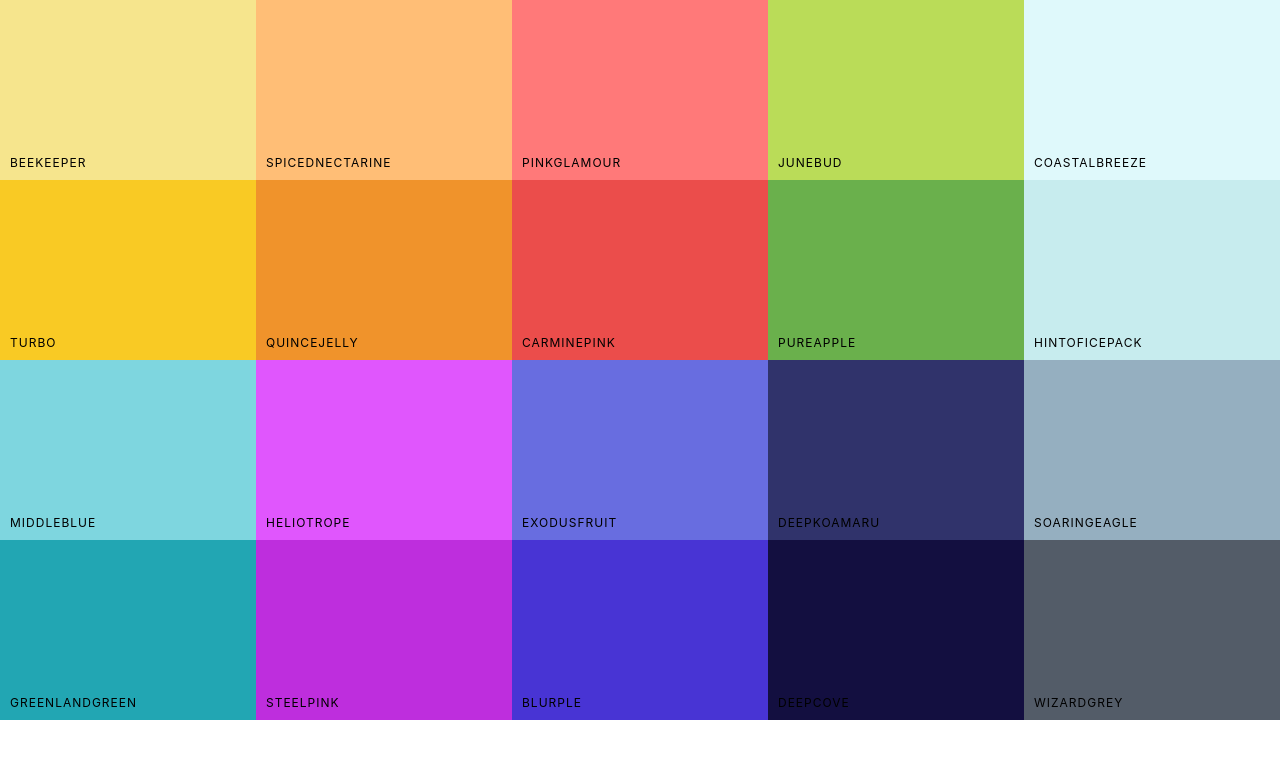
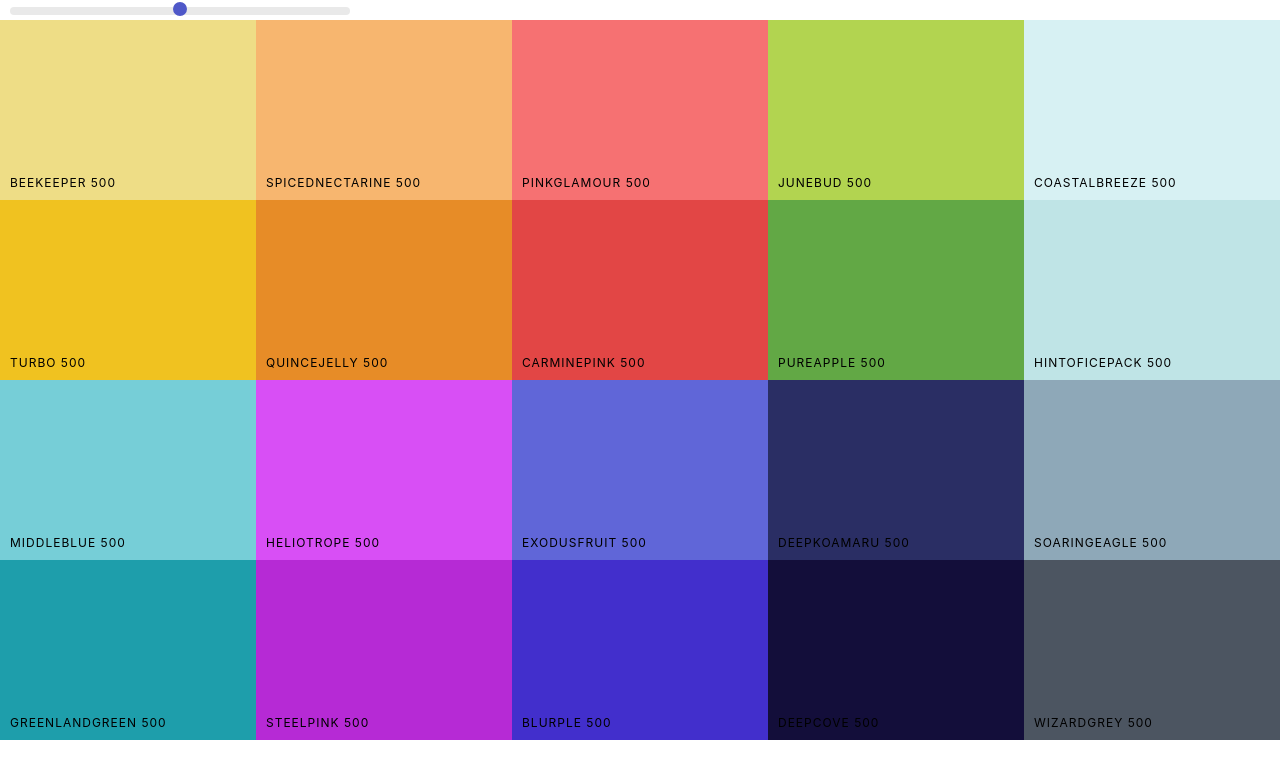
Before and after one commit to MedAli5543/colorLab, a React (Create React App) app: page / in a window 1280 px wide. Shown: the top 778 px of the page. Built offline with nearby package versions, Linux system fonts and the light colour scheme.

Commit message:
add and style Slider

```diff
--- a/package.json
+++ b/package.json
@@ -3,6 +3,8 @@
   "version": "0.1.0",
   "private": true,
   "dependencies": {
+    "chroma-js": "^2.0.3",
+    "rc-slider": "^8.6.13",
     "react": "^16.8.6",
     "react-copy-to-clipboard": "^5.0.1",
     "react-dom": "^16.8.6",
--- a/src/App.js
+++ b/src/App.js
@@ -2,12 +2,13 @@ import React from 'react';
 import "./styles/App.css";
 import Palette from './components/Palette';
 import seedColors from './seedColors';
+import { generatePalette } from './colorHelpers';
 
 class App extends React.Component {
   render() {
     return (
       <div>
-        <Palette {...seedColors[4]} />
+        <Palette palette={generatePalette(seedColors[4])} />
       </div>
     );
   }
--- a/src/components/Palette.js
+++ b/src/components/Palette.js
@@ -1,16 +1,38 @@
 import React from 'react';
 import ColorBox from './ColorBox';
+import Slider from 'rc-slider';
+import 'rc-slider/assets/index.css';
 import "../styles/Palette.css";
 
 
 class Palette extends React.Component {
+    constructor(props) {
+        super(props);
+        this.state = {
+            level: 500
+        }
+    }
+
+    onChangeSliderValue = (level) => {
+        this.setState({level})
+    }
+
     render() {
-        const colorBoxes = this.props.colors.map(color =>  <ColorBox background={color.color} name={color.name} />)
+        const {level} = this.state;
+        const {colors} = this.props.palette;
+        const colorBoxes = colors[level].map(color =>  <ColorBox background={color.hex} name={color.name} />)
         return (
             <div className="palette">
-                <div className="palette-colors">
-                    {colorBoxes}
+                <div className="slider">
+                    <Slider
+                        defaultValue={level}
+                        min={100}
+                        max={900}
+                        step={100}
+                        onAfterChange={this.onChangeSliderValue}
+                    />
                 </div>
+                <div className="palette-colors">{colorBoxes}</div>
             </div>
         )
     }
--- a/src/styles/Palette.css
+++ b/src/styles/Palette.css
@@ -7,3 +7,27 @@
     display: flex;
     flex-wrap: wrap;
 }
+
+.slider {
+    width: 340px;
+    margin: 0 10px;
+    display: inline-block;
+}
+
+.rc-slider-track {
+    background-color: transparent;
+}
+
+.rc-slider-rail {
+    height: 8px;
+}
+
+.rc-slider-handle,
+.rc-slider-handle:active,
+.rc-slider-handle:hover
+{
+    background-color: #4f58c8;
+    outline: none;
+    border: 2px solid #4f58c8;
+    box-shadow: none;
+}
```
Also changed, not shown: 1 other file (tests, documents, lock files or other folders).
